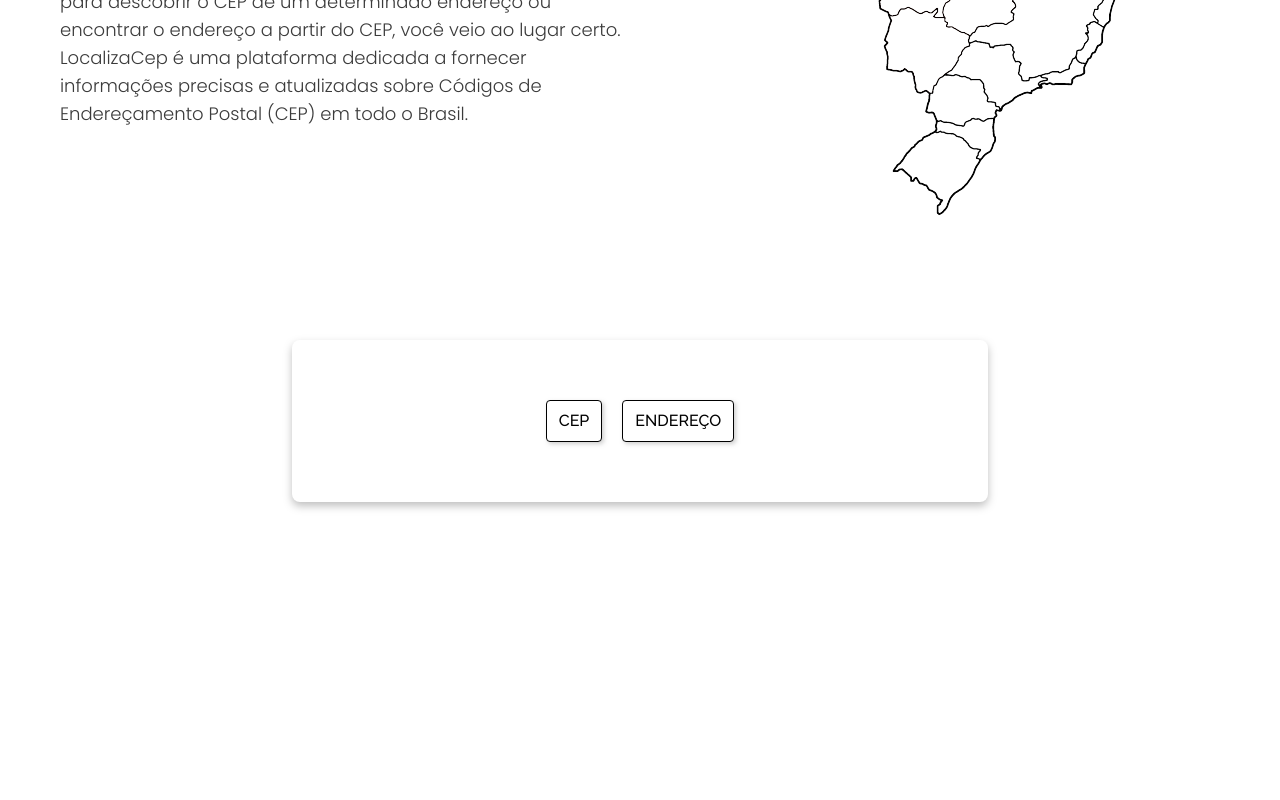
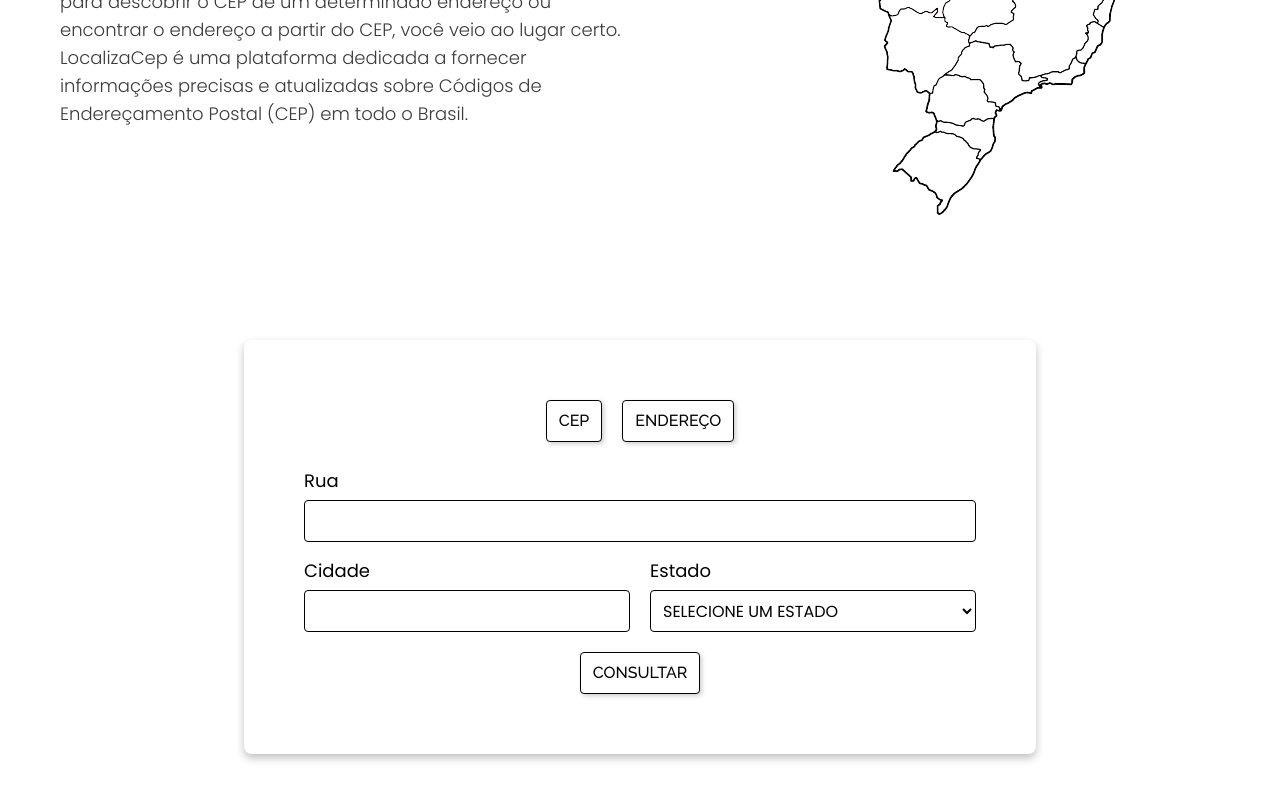
Before and after one commit to PeraltaZz/localizacep, a React (Vite) app: page / in a window 1280 px wide. Shown: the part 430-1230 px from the top of the page. Before the commit the page ends 992 px from the top, so only its background shows below. Built offline with nearby package versions, Linux system fonts and the light colour scheme.

Commit message:
update: Forms component

```diff
--- a/src/components/Forms.jsx
+++ b/src/components/Forms.jsx
@@ -1,4 +1,5 @@
 import React, { useState } from "react";
+import DescobrirCep from "./Cep/DescobrirCep";
 
 const Forms = () => {
   const [activeButton, setActiveButton] = useState("cep");
@@ -38,6 +39,7 @@
           onClick={() => handleButtonClick("endereco")}
         />
         </div>
+        {activeButton === "cep" && <DescobrirCep/>}
       </div>
     </section>
   );
```
